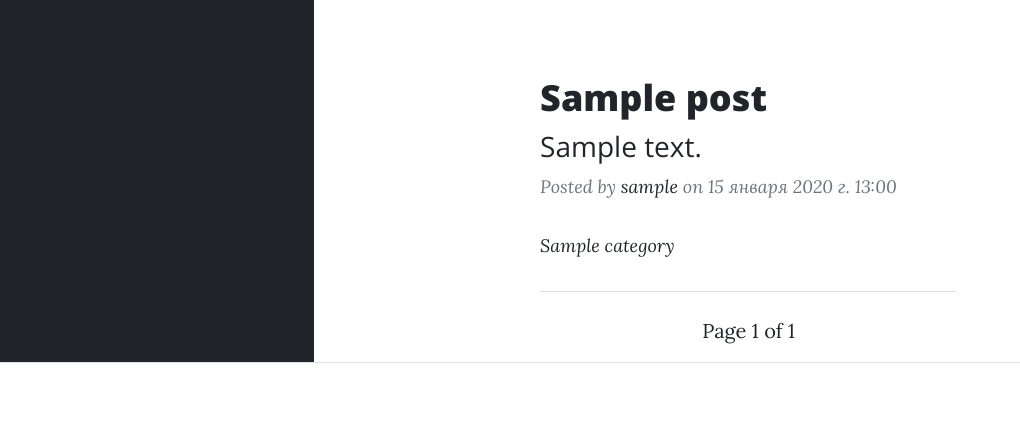
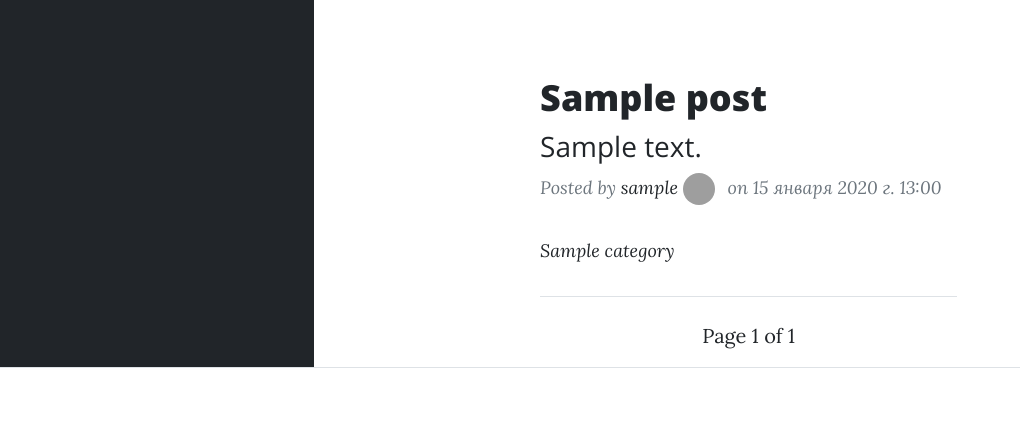
Before and after one commit to maksimuspiter/simple_blog_final_proj, a Django app: page /blog/ in a window 1280 px wide. Shown: the part 797-1242 px from the top of the page, without its empty margins (0-1020 px from the left). Run offline with Django 4.2, Linux system fonts and the light colour scheme; tables that the repository leaves empty hold one stand-in row (values such as "Sample post"); some libraries are stand-ins or nearby versions; grey boxes are pictures that could not be loaded.

Commit message:
user avatar img

```diff
--- a/myblog/blog/templates/blog/post/list.html
+++ b/myblog/blog/templates/blog/post/list.html
@@ -31,7 +31,13 @@
                         <!-- <a href="{% url 'blog:posts-by-author' post.author.nickname %}"> -->
                         <a href="{% url 'portfolio:user-profile' post.author.nickname %}">
 
-                            {{post.author.nickname}}</a>
+                            {{post.author.nickname}}
+                            {% if request.user.portfolio.avatar %}
+                                <img src="{{request.user.portfolio.avatar.url}}" alt="" width="32" height="32" class="rounded-circle me-2">
+                            {% else %}
+                                  <img src="https://github.com/mdo.png" alt="" width="32" height="32" class="rounded-circle me-2">
+                            {% endif %}
+                        </a>
                         on {{post.publish}}
                     </p>
                     {% if post.category %}
--- a/myblog/portfolio/templates/portfolio/user_profiles.html
+++ b/myblog/portfolio/templates/portfolio/user_profiles.html
@@ -6,7 +6,7 @@
 
     <a href="#">
       <img
-        src="https://mdbcdn.b-cdn.net/img/Photos/new-templates/bootstrap-profiles/avatar-1.webp"
+        src="{{author.avatar.url}}"
         alt="Generic placeholder image"
         class="img-fluid img-thumbnail">
     </a>
```
